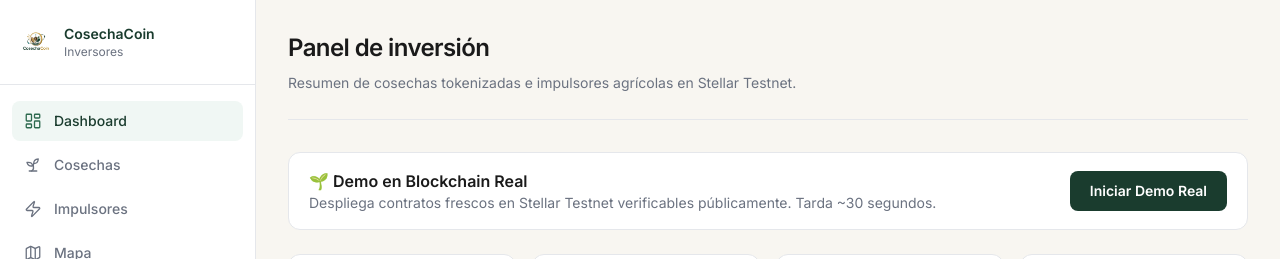
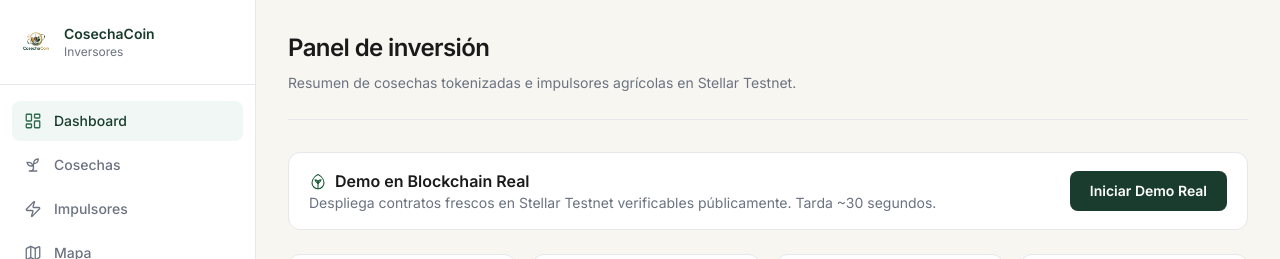
Before and after one commit to Arimol/cosechacoin, a Next.js app in the folder dashboard/: page / in a window 1280 px wide. Shown: the top 259 px of the page. Built offline with nearby package versions, Linux system fonts and the light colour scheme; no server answers.

Commit message:
fix: restore original logo and SVG demo button

```diff
--- a/dashboard/components/DemoResetButton.tsx
+++ b/dashboard/components/DemoResetButton.tsx
@@ -55,7 +55,17 @@ export default function DemoResetButton() {
       <div className="flex items-center justify-between">
         <div>
           <p className="font-semibold text-ink-primary">
-            🌱 Demo en Blockchain Real
+            <svg width="18" height="18" viewBox="0 0 24 24" fill="none"
+     xmlns="http://www.w3.org/2000/svg"
+     style={{display:"inline",marginRight:"8px",verticalAlign:"middle"}}>
+  <path d="M12 2C12 2 4 6 4 13C4 17.4 7.6 21 12 21C16.4 21 20 17.4 20 13C20 6 12 2 12 2Z"
+        stroke="#1A5C38" strokeWidth="1.5" strokeLinejoin="round"/>
+  <path d="M12 21L12 10" stroke="#1A5C38" strokeWidth="1.5" strokeLinecap="round"/>
+  <path d="M12 14C12 14 9 12 8 9C10 9 12 11 12 14Z"
+        stroke="#1A5C38" strokeWidth="1.5" strokeLinejoin="round"/>
+  <path d="M12 14C12 14 15 12 16 9C14 9 12 11 12 14Z"
+        stroke="#1A5C38" strokeWidth="1.5" strokeLinejoin="round"/>
+</svg>Demo en Blockchain Real
           </p>
           <p className="text-sm text-ink-secondary">
             Despliega contratos frescos en Stellar Testnet verificables públicamente.
```
Also changed, not shown: dashboard/components/Sidebar.tsx (line endings or trailing spaces).
